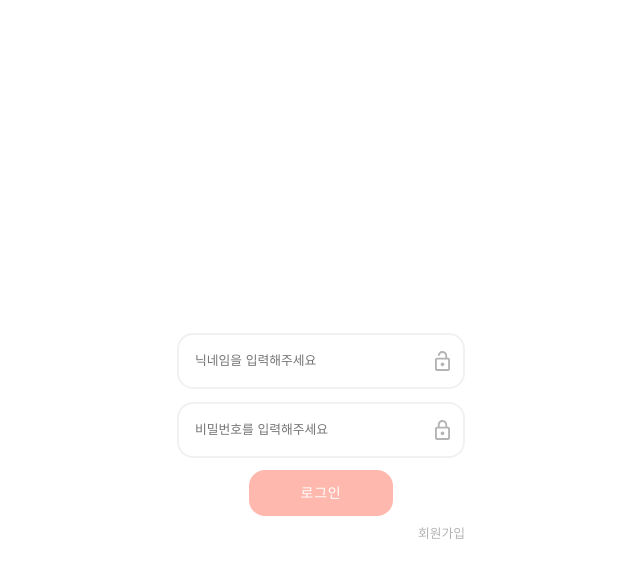
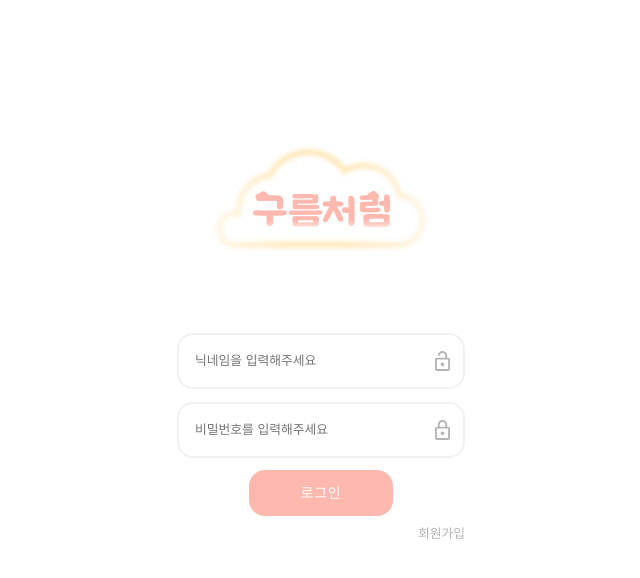
Before and after one commit to goormthon-Univ/TEAM_6, a React (Vite) app: page /signup in a window 1280 px wide. Both pictures are taken after a click on the element "회원가입". Shown: the top 578 px of the page, without its empty margins (319-959 px from the left). Built offline with nearby package versions, Linux system fonts and the light colour scheme; no server answers; a web font is replaced by a local one.

Commit message:
fix: 화면전환 이미지

```diff
--- a/src/assets/login/MainImage.tsx
+++ b/src/assets/login/MainImage.tsx
@@ -2,6 +2,7 @@ import React from "react";
 
 const MainImage = () => {
   return (
+    <>
       <svg
         xmlns="http://www.w3.org/2000/svg"
         width="220"
@@ -72,6 +73,7 @@ const MainImage = () => {
           </linearGradient>
         </defs>
       </svg>
+    </>
   );
 };
 
--- a/src/pages/LoginPage/index.tsx
+++ b/src/pages/LoginPage/index.tsx
@@ -1,12 +1,12 @@
 import { IonButton, IonContent, IonInput, IonPage } from "@ionic/react";
 import React, { useState } from "react";
 import styled from "styled-components";
-import MainImage from "../../assets/login/MainImage";
 import LockImage from "../../assets/login/LockImage";
 import { customAxios } from "../../lib/customAxios";
 import { useHistory } from "react-router";
 import storage from "../../utils/storage";
 import { UserData } from "../../types/UserData";
+import mainImg from "../../assets/login/mainImg.png";
 
 const LoginPage = () => {
   const [id, setId] = useState<string>("");
@@ -46,7 +46,8 @@ const LoginPage = () => {
   return (
     <BaseDiv>
       <StyledHeader>
-        <MainImage />
+        <img src={mainImg} alt="Login" />
+        {/* <MainImage /> */}
       </StyledHeader>
 
       <StyledContent>
--- a/src/pages/SignupPage/index.tsx
+++ b/src/pages/SignupPage/index.tsx
@@ -6,6 +6,7 @@ import LockImage from "../../assets/login/LockImage";
 import { customAxios } from "../../lib/customAxios";
 import { Link, useHistory } from "react-router-dom";
 import { useIonRouter } from "@ionic/react";
+import mainImg from "../../assets/login/mainImg.png";
 
 const SignupPage = () => {
   const [id, setId] = useState<string>("");
@@ -68,7 +69,8 @@ const SignupPage = () => {
   return (
     <BaseDiv>
       <StyledHeader>
-        <MainImage />
+        <img src={mainImg} alt="Login" />
+        {/* <MainImage /> */}
       </StyledHeader>
 
       <StyledContent>
```
Also changed, not shown: src/assets/login/mainImg.png (added). Lines whose indentation alone changed are shown as unchanged.
